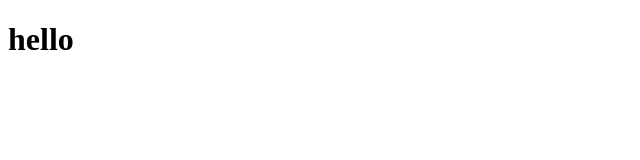
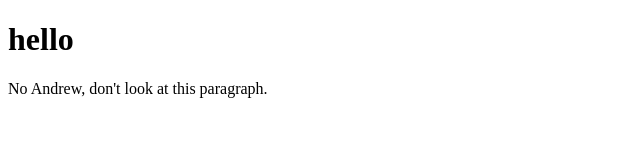
Before and after one commit to jkuei/iat339, a plain HTML site: page index.html in a window 1280 px wide. Shown: the whole page, without its empty margins (0-640 px from the left). Drawn offline with Linux system fonts and the light colour scheme.

Commit message:
adding in paragraph content

```diff
--- a/index.html
+++ b/index.html
@@ -7,5 +7,6 @@
 	<body>
 
 		<h1>hello</h1>
+		<p>No Andrew, don't look at this paragraph.</p>
 	</body>
 </html>
```
